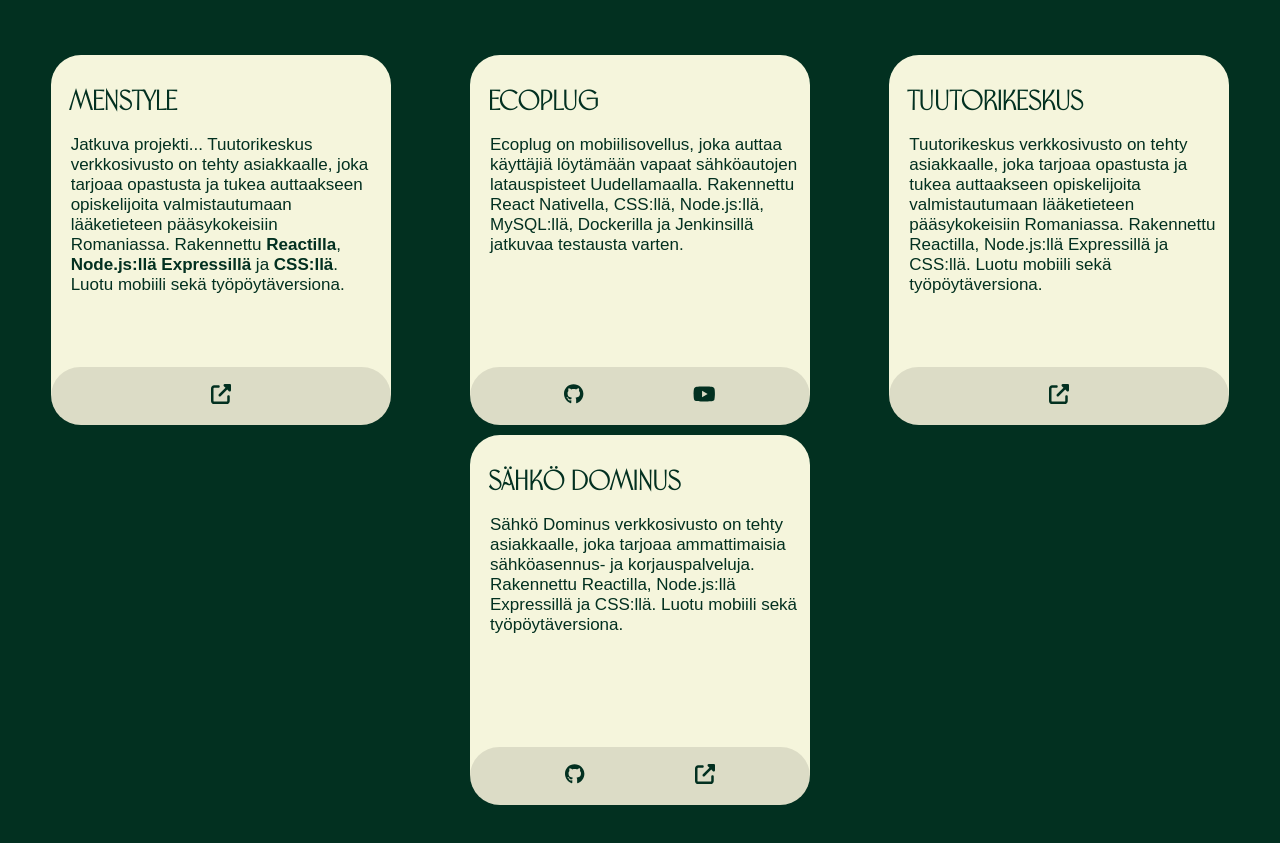
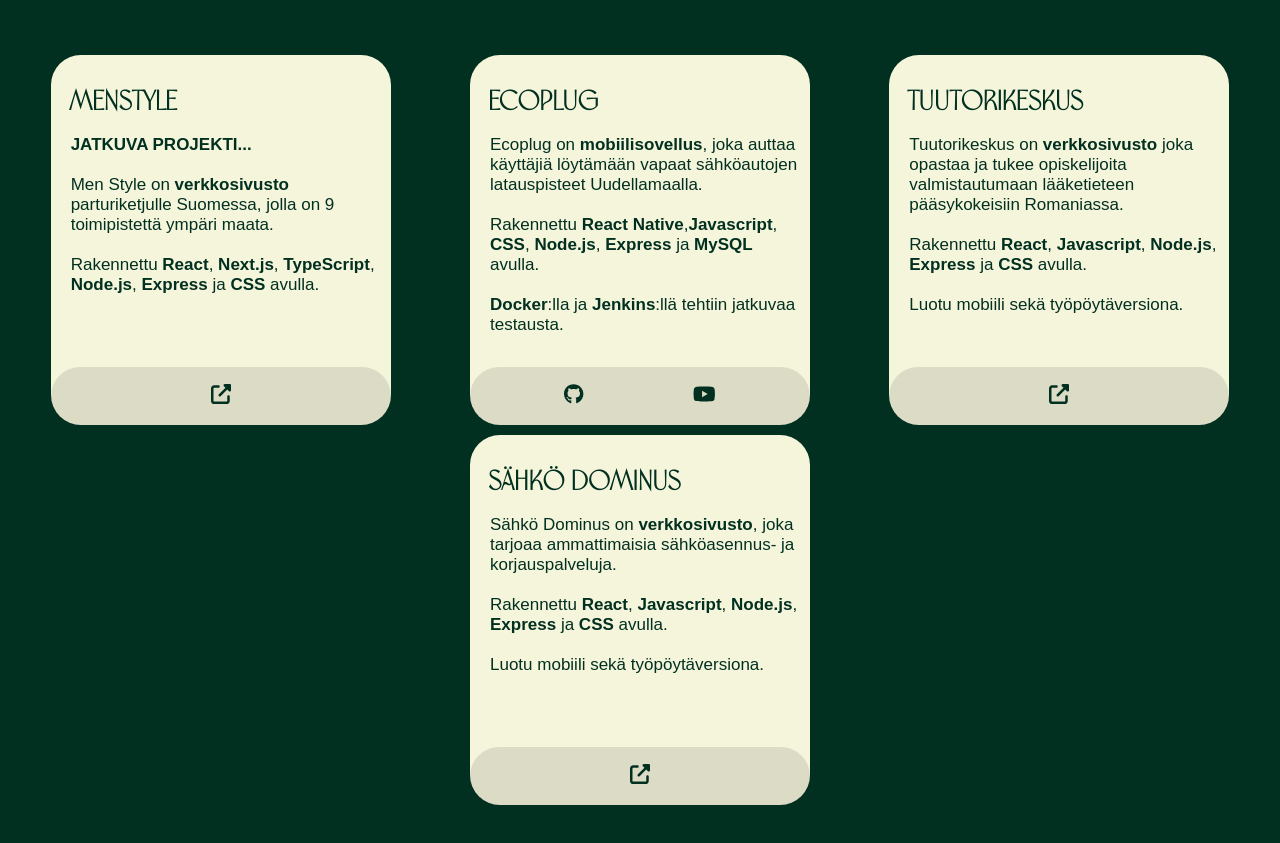
Before and after one commit to Agrinsadon/agrinsadon, a React (Vite) app: page / in a window 1280 px wide. Shown: the part 2882-3725 px from the top of the page. Built offline with nearby package versions, Linux system fonts and the light colour scheme.

Commit message:
added next text for the finnish version

```diff
--- a/src/Components/formatText.jsx
+++ b/src/Components/formatText.jsx
@@ -2,11 +2,11 @@
 import React from 'react';
 
 export const formatDescription = (text) => {
-    const lines = text.split('\n');
-    return lines.map((line, index) => (
-        <span
-            key={index}
-            dangerouslySetInnerHTML={{ __html: line.replace(/\*\*(.*?)\*\*/g, '<b>$1</b>') }}
-        />
-    ));
+    const parts = text.split(/(\*\*.*?\*\*)/); // Split by **bold** patterns
+    return parts.map((part, index) => {
+        if (part.startsWith('**') && part.endsWith('**')) {
+            return <b key={index}>{part.slice(2, -2)}</b>; // Remove ** and wrap in <b>
+        }
+        return <span key={index}>{part}</span>; // Keep regular text with \n
+    });
 };
--- a/src/Translation/FIN.json
+++ b/src/Translation/FIN.json
@@ -52,13 +52,14 @@
     "projectsCards": [
         {
             "name": "MenStyle",
-            "description": "Jatkuva projekti... \n \n Tuutorikeskus verkkosivusto on tehty asiakkaalle, joka tarjoaa opastusta ja tukea auttaakseen opiskelijoita valmistautumaan lääketieteen pääsykokeisiin Romaniassa. Rakennettu **Reactilla**, **Node.js:llä Expressillä** ja **CSS:llä**. Luotu mobiili sekä työpöytäversiona.",            "links": [
+            "description": "**JATKUVA PROJEKTI...** \n \nMen Style on **verkkosivusto** parturiketjulle Suomessa, jolla on 9 toimipistettä ympäri maata. \n \n Rakennettu **React**, **Next.js**, **TypeScript**, **Node.js**, **Express** ja **CSS** avulla.",
+            "links": [
                 { "href": "https://menstyle.vercel.app/", "icon": "faExternalLinkAlt" }
             ]
         },
         {
             "name": "EcoPlug",
-            "description": "Ecoplug on mobiilisovellus, joka auttaa käyttäjiä löytämään vapaat sähköautojen latauspisteet Uudellamaalla. Rakennettu React Nativella, CSS:llä, Node.js:llä, MySQL:llä, Dockerilla ja Jenkinsillä jatkuvaa testausta varten.",
+            "description": "Ecoplug on **mobiilisovellus**, joka auttaa käyttäjiä löytämään vapaat sähköautojen latauspisteet Uudellamaalla. \n \n Rakennettu **React Native**,**Javascript**, **CSS**, **Node.js**, **Express** ja **MySQL** avulla.\n \n  **Docker**:lla ja **Jenkins**:llä tehtiin jatkuvaa testausta.",
             "links": [
                 { "href": "https://github.com/MuathOthman/EcoPlugMobileApp", "icon": "faGithub" },
                 { "href": "https://youtu.be/bBMAk98vEuk?si=IXvr0nPgAYl10m2b", "icon": "faYoutube" }
@@ -66,16 +67,15 @@
         },
         {
             "name": "Tuutorikeskus",
-            "description": "Tuutorikeskus verkkosivusto on tehty asiakkaalle, joka tarjoaa opastusta ja tukea auttaakseen opiskelijoita valmistautumaan lääketieteen pääsykokeisiin Romaniassa. Rakennettu Reactilla, Node.js:llä Expressillä ja CSS:llä. Luotu mobiili sekä työpöytäversiona.",
+            "description": "Tuutorikeskus on **verkkosivusto** joka opastaa ja tukee opiskelijoita valmistautumaan lääketieteen pääsykokeisiin Romaniassa. \n \n Rakennettu **React**, **Javascript**, **Node.js**, **Express** ja **CSS** avulla. \n \n Luotu mobiili sekä työpöytäversiona.",
             "links": [
                 { "href": "https://www.tuutorikeskus.com/", "icon": "faExternalLinkAlt" }
             ]
         },
         {
             "name": "Sähkö Dominus",
-            "description": "Sähkö Dominus verkkosivusto on tehty asiakkaalle, joka tarjoaa ammattimaisia sähköasennus- ja korjauspalveluja. Rakennettu Reactilla, Node.js:llä Expressillä ja CSS:llä. Luotu mobiili sekä työpöytäversiona.",
+            "description": "Sähkö Dominus on **verkkosivusto**, joka tarjoaa ammattimaisia sähköasennus- ja korjauspalveluja. \n \n Rakennettu **React**, **Javascript**, **Node.js**, **Express** ja **CSS** avulla. \n \n Luotu mobiili sekä työpöytäversiona.",
             "links": [
-                { "href": "https://github.com/Agrinsadon/sahko-dominus", "icon": "faGithub" },
                 { "href": "https://www.sahkodominus.com/", "icon": "faExternalLinkAlt" }
             ]
         }
```
